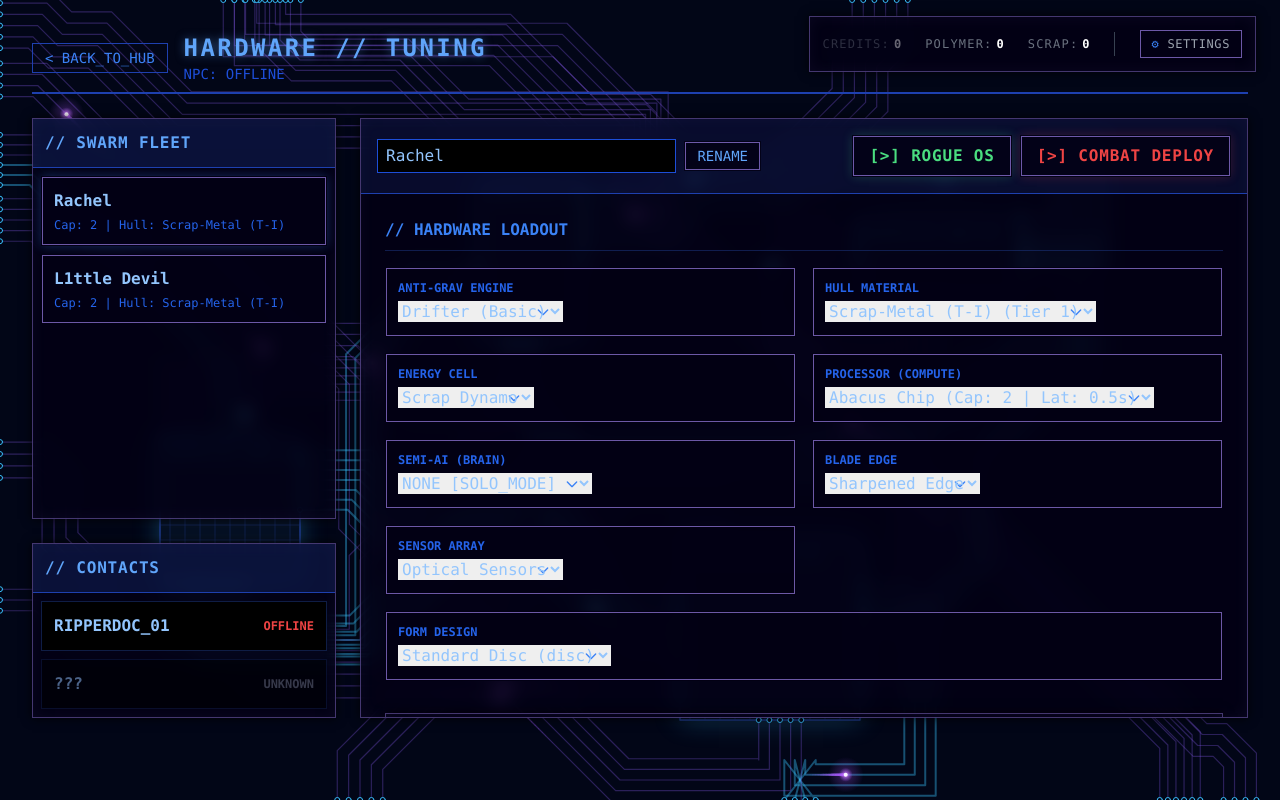
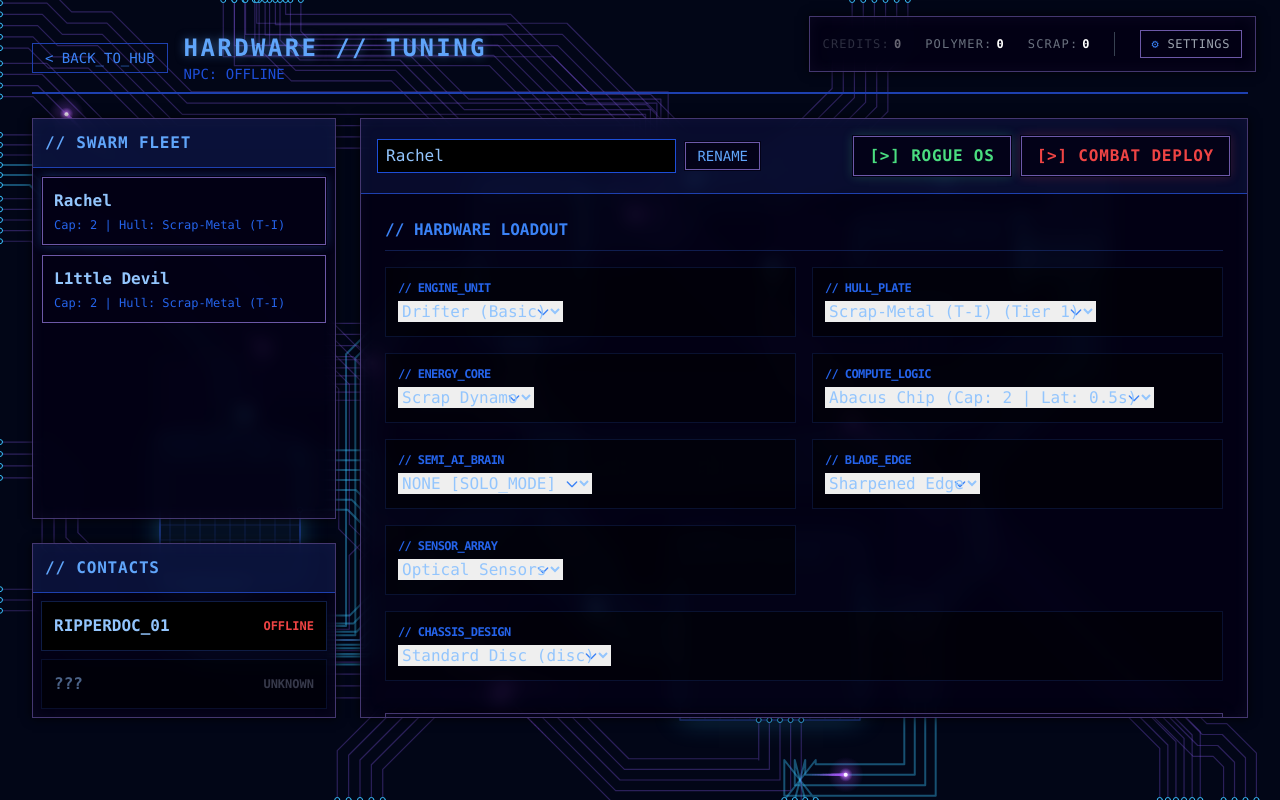
Before and after one commit to s3p4r4trix/Rogue-BLADE, an Angular app: page /hardware in a window 1280 px wide. Built offline with nearby package versions, Linux system fonts and the light colour scheme.

Commit message:
style: implement Performance Mode UI for interactive slots to fix all select overlapping issues

```diff
--- a/src/app/components/gambit-slot.ts
+++ b/src/app/components/gambit-slot.ts
@@ -8,8 +8,8 @@ import { GambitRoutine, Trigger, Action } from '../models/gambit.model';
   standalone: true,
   imports: [CommonModule],
   template: `
-    <div class="bg-[#030014]/95 border p-3 flex flex-col sm:flex-row items-center gap-3 group neuro-panel transition-all duration-500 overflow-visible"
-         [ngClass]="isInvalid() ? 'border-red-600/50 bg-red-950/10' : 'border-green-900/50'">
+    <div class="bg-black/40 border p-3 flex flex-col sm:flex-row items-center gap-3 group transition-all duration-300"
+         [ngClass]="isInvalid() ? 'border-red-900/50 bg-red-950/5' : 'border-green-900/20 hover:border-green-800/50 focus-within:border-green-600/50'">
 
       <!-- Movement Controls -->
       <div class="flex flex-col gap-1 pr-2 border-r border-green-900/30">
@@ -30,7 +30,7 @@ import { GambitRoutine, Trigger, Action } from '../models/gambit.model';
       <div class="flex-1 flex flex-col gap-1 w-full">
         <div class="flex justify-between items-center px-1">
           <label class="text-[10px] uppercase font-bold tracking-widest"
-                 [ngClass]="isInvalid() ? 'text-red-500' : 'text-cyan-600'">IF (Trigger)</label>
+                 [ngClass]="isInvalid() ? 'text-red-500' : 'text-cyan-700'">// IF_CONDITION</label>
           @if (routine().trigger) {
             <button (click)="showTriggerInfo()" class="text-[10px] text-cyan-500 hover:text-cyan-300 underline uppercase cursor-pointer">ⓘ Info</button>
           }
@@ -50,8 +50,8 @@ import { GambitRoutine, Trigger, Action } from '../models/gambit.model';
       <!-- Action Selection -->
       <div class="flex-1 flex flex-col gap-1 w-full">
         <div class="flex justify-between items-center px-1">
-          <label class="text-xs uppercase font-bold tracking-widest"
-                 [ngClass]="isInvalid() ? 'text-red-500' : 'text-orange-600'">THEN (Action)</label>
+          <label class="text-[10px] uppercase font-bold tracking-widest"
+                 [ngClass]="isInvalid() ? 'text-red-500' : 'text-orange-700'">// THEN_EXECUTION</label>
           @if (routine().action) {
             <button (click)="showActionInfo()" class="text-[10px] text-orange-500 hover:text-orange-300 underline uppercase cursor-pointer">ⓘ Info</button>
           }
--- a/src/app/views/hardware-workshop.ts
+++ b/src/app/views/hardware-workshop.ts
@@ -109,9 +109,8 @@ import { CyberSelect, CyberOption } from '../components/cyber-select';
                 <h3 class="text-blue-500 font-bold mb-4 uppercase border-b border-blue-900/50 pb-2">// HARDWARE LOADOUT</h3>
                 <div class="grid grid-cols-1 lg:grid-cols-2 gap-4">
                    <!-- Engine -->
-                   <div class="bg-black border border-blue-900/50 p-3 transition-all hover:border-blue-700 neuro-border-draw">
-                     <div class="border-anim"></div><div class="border-anim-v"></div>
-                     <div class="text-xs text-blue-600 uppercase mb-1 font-bold">Anti-Grav Engine</div>
+                   <div class="bg-black/50 border border-blue-900/30 p-3 transition-colors hover:border-blue-600 focus-within:border-blue-500">
+                     <div class="text-xs text-blue-600 uppercase mb-1 font-bold tracking-tighter">// ENGINE_UNIT</div>
                      <select class="cyber-native-select"
                              [value]="shuriken.engine?.id"
                              (change)="onNativeSwap(shuriken.id, 'engine', $event, inventory.engines)">
@@ -122,9 +121,8 @@ import { CyberSelect, CyberOption } from '../components/cyber-select';
                    </div>
 
                    <!-- Hull -->
-                   <div class="bg-black border border-blue-900/50 p-3 transition-all hover:border-blue-700 neuro-border-draw">
-                     <div class="border-anim"></div><div class="border-anim-v"></div>
-                     <div class="text-xs text-blue-600 uppercase mb-1 font-bold">Hull Material</div>
+                   <div class="bg-black/50 border border-blue-900/30 p-3 transition-colors hover:border-blue-600 focus-within:border-blue-500">
+                     <div class="text-xs text-blue-600 uppercase mb-1 font-bold tracking-tighter">// HULL_PLATE</div>
                      <select class="cyber-native-select"
                              [value]="shuriken.hull?.id"
                              (change)="onNativeSwap(shuriken.id, 'hull', $event, inventory.hulls)">
@@ -135,9 +133,8 @@ import { CyberSelect, CyberOption } from '../components/cyber-select';
                    </div>
 
                    <!-- Energy Cell -->
-                   <div class="bg-black border border-blue-900/50 p-3 transition-all hover:border-blue-700 neuro-border-draw">
-                     <div class="border-anim"></div><div class="border-anim-v"></div>
-                     <div class="text-xs text-blue-600 uppercase mb-1 font-bold">Energy Cell</div>
+                   <div class="bg-black/50 border border-blue-900/30 p-3 transition-colors hover:border-blue-600 focus-within:border-blue-500">
+                     <div class="text-xs text-blue-600 uppercase mb-1 font-bold tracking-tighter">// ENERGY_CORE</div>
                      <select class="cyber-native-select"
                              [value]="shuriken.energyCell?.id"
                              (change)="onNativeSwap(shuriken.id, 'energyCell', $event, inventory.energyCells)">
@@ -148,9 +145,8 @@ import { CyberSelect, CyberOption } from '../components/cyber-select';
                    </div>
 
                    <!-- Processor -->
-                   <div class="bg-black border border-blue-900/50 p-3 transition-all hover:border-blue-700 neuro-border-draw">
-                     <div class="border-anim"></div><div class="border-anim-v"></div>
-                     <div class="text-xs text-blue-600 uppercase mb-1 font-bold">Processor (Compute)</div>
+                   <div class="bg-black/50 border border-blue-900/30 p-3 transition-colors hover:border-blue-600 focus-within:border-blue-500">
+                     <div class="text-xs text-blue-600 uppercase mb-1 font-bold tracking-tighter">// COMPUTE_LOGIC</div>
                      <select class="cyber-native-select"
                              [value]="shuriken.processor?.id"
                              (change)="onNativeSwap(shuriken.id, 'processor', $event, inventory.processors)">
@@ -161,9 +157,8 @@ import { CyberSelect, CyberOption } from '../components/cyber-select';
                    </div>
 
                    <!-- Semi-AI -->
-                   <div class="bg-black border border-blue-900/50 p-3 transition-all hover:border-blue-700 neuro-border-draw">
-                     <div class="border-anim"></div><div class="border-anim-v"></div>
-                     <div class="text-xs text-blue-600 uppercase mb-1 font-bold">Semi-AI (Brain)</div>
+                   <div class="bg-black/50 border border-blue-900/30 p-3 transition-colors hover:border-blue-600 focus-within:border-blue-500">
+                     <div class="text-xs text-blue-600 uppercase mb-1 font-bold tracking-tighter">// SEMI_AI_BRAIN</div>
                      <select class="cyber-native-select"
                              [value]="shuriken.semiAI?.id || ''"
                              (change)="onNativeSwap(shuriken.id, 'semiAI', $event, inventory.semiAIs)">
@@ -174,9 +169,8 @@ import { CyberSelect, CyberOption } from '../components/cyber-select';
                    </div>
 
                    <!-- Blade -->
-                   <div class="bg-black border border-blue-900/50 p-3 transition-all hover:border-blue-700 neuro-border-draw">
-                     <div class="border-anim"></div><div class="border-anim-v"></div>
-                     <div class="text-xs text-blue-600 uppercase mb-1 font-bold">Blade Edge</div>
+                   <div class="bg-black/50 border border-blue-900/30 p-3 transition-colors hover:border-blue-600 focus-within:border-blue-500">
+                     <div class="text-xs text-blue-600 uppercase mb-1 font-bold tracking-tighter">// BLADE_EDGE</div>
                      <select class="cyber-native-select"
                              [value]="shuriken.blade?.id"
                              (change)="onNativeSwap(shuriken.id, 'blade', $event, inventory.blades)">
@@ -187,9 +181,8 @@ import { CyberSelect, CyberOption } from '../components/cyber-select';
                    </div>
 
                    <!-- Sensor -->
-                   <div class="bg-black border border-blue-900/50 p-3 transition-all hover:border-blue-700 neuro-border-draw">
-                     <div class="border-anim"></div><div class="border-anim-v"></div>
-                     <div class="text-xs text-blue-600 uppercase mb-1 font-bold">Sensor Array</div>
+                   <div class="bg-black/50 border border-blue-900/30 p-3 transition-colors hover:border-blue-600 focus-within:border-blue-500">
+                     <div class="text-xs text-blue-600 uppercase mb-1 font-bold tracking-tighter">// SENSOR_ARRAY</div>
                      <select class="cyber-native-select"
                              [value]="shuriken.sensor?.id"
                              (change)="onNativeSwap(shuriken.id, 'sensor', $event, inventory.sensors)">
@@ -200,9 +193,8 @@ import { CyberSelect, CyberOption } from '../components/cyber-select';
                    </div>
 
                    <!-- Form Design -->
-                   <div class="bg-black border border-blue-900/50 p-3 lg:col-span-2 transition-all hover:border-blue-700 neuro-border-draw">
-                     <div class="border-anim"></div><div class="border-anim-v"></div>
-                     <div class="text-xs text-blue-600 uppercase mb-1 font-bold">Form Design</div>
+                   <div class="bg-black/50 border border-blue-900/30 p-3 lg:col-span-2 transition-colors hover:border-blue-600 focus-within:border-blue-500">
+                     <div class="text-xs text-blue-600 uppercase mb-1 font-bold tracking-tighter">// CHASSIS_DESIGN</div>
                      <select class="cyber-native-select"
                              [value]="shuriken.formDesign?.id"
                              (change)="onNativeSwap(shuriken.id, 'formDesign', $event, inventory.formDesigns)">
```
